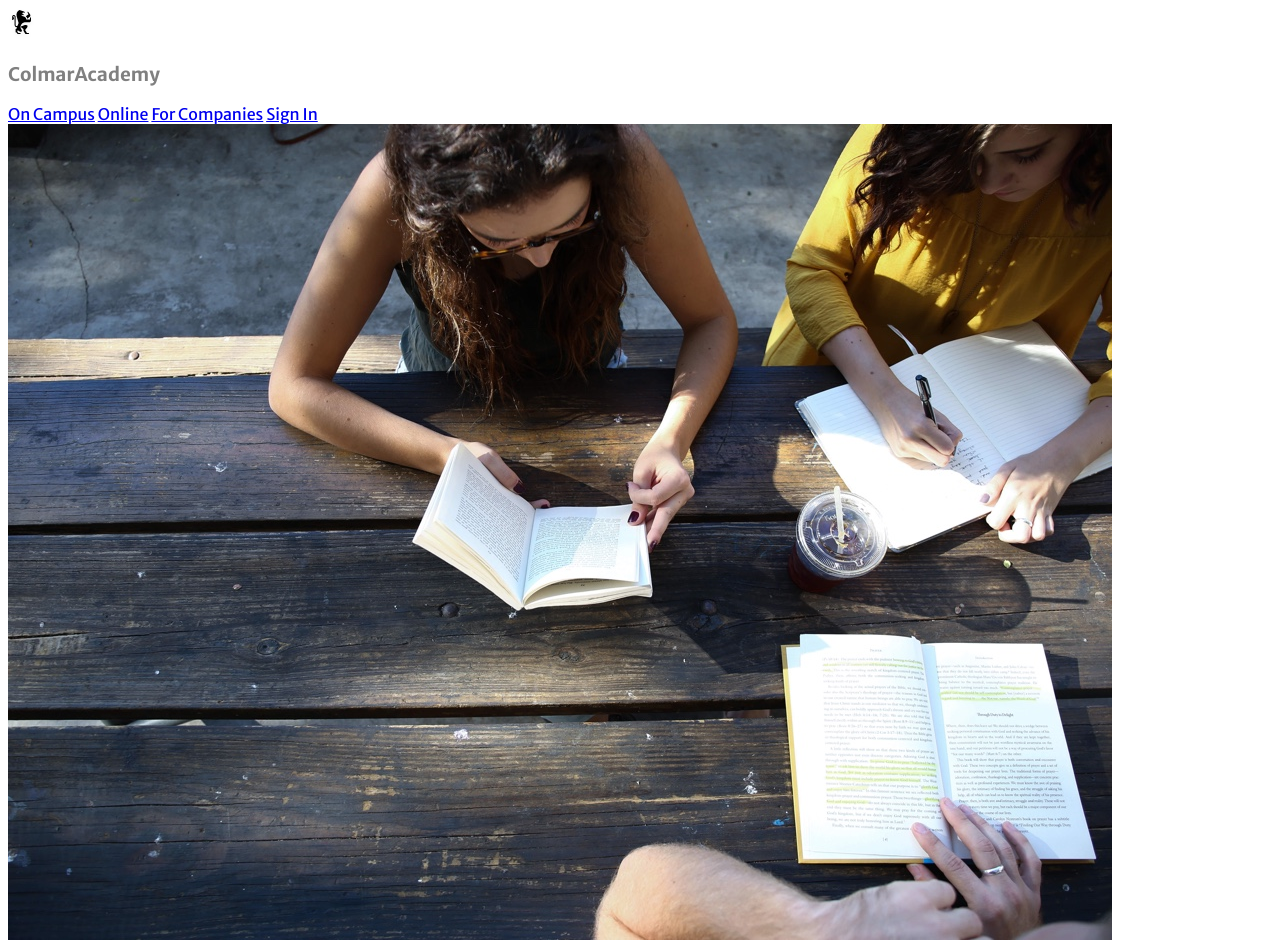
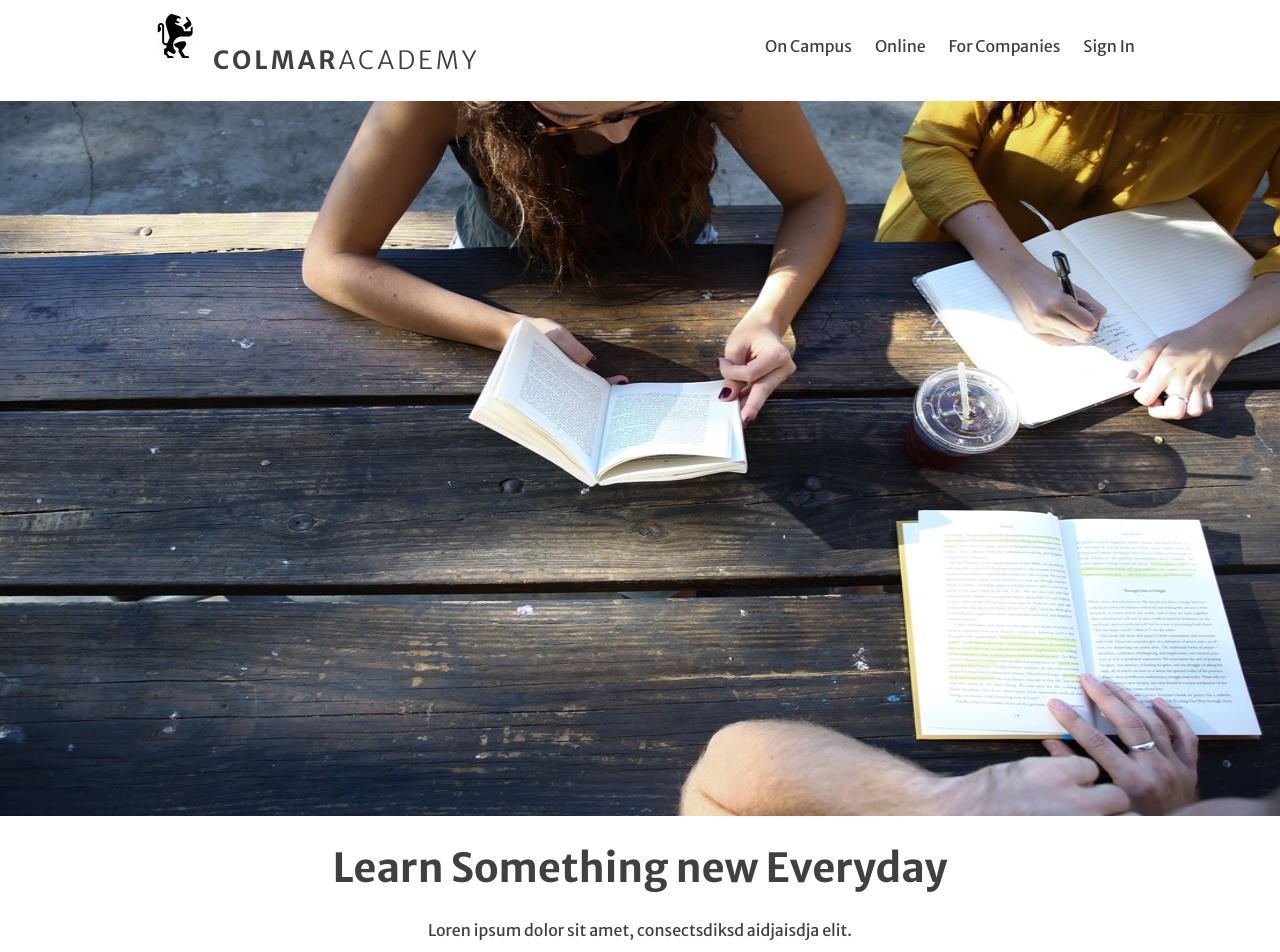
Before and after one commit to Artex-dev/Capstone, a plain HTML site: page index.html in a window 1280 px wide. Shown: the top 952 px of the page. Drawn offline with Linux system fonts and the light colour scheme.

Commit message:
CSS Update 1.2

```diff
--- a/index.html
+++ b/index.html
@@ -21,8 +21,8 @@
         <header class="container" id="header-container">
 
             <div class="container" id="logo">
-                <img src="resources/images/ic-logo.svg" alt="edu logo">
-                <h3><strong>Colmar</strong>Academy</h3>
+                <img src="resources/images/ic-logo.svg" alt="edu logo" id="edu-icon">
+                <h3><strong>COLMAR</strong>ACADEMY</h3>
             </div>
 
             <div class="container" id="navbar">
--- a/resources/css/styles.css
+++ b/resources/css/styles.css
@@ -5,77 +5,122 @@ html {
     font-family: 'Merriweather Sans', sans-serif;
     font-weight: normal;
     background-color: white;
-    color: grey;
+    color: #404040;
+    text-align: center;
+    overflow-x: hidden;
+    width: 100%;
+    height: auto;
 }
 
 body {
+    padding: 0;
+    margin: 0;
 
 }
 
 h1 {
-
+    font-size: 40px;
+    font-weight: bold;
 }
 
 h2 {
-
+    font-size: 35px;
+    font-weight: bold;
 }
 
 h3 {
-
+    font-size: 25px;
+    font-weight: bold;
 }
 
 h4 {
-
+    font-size: 18px;
+    font-weight: normal;
 }
 
 h5 {
-
+    font-size: 16px;
+    font-weight: lighter;
 }
 
 h6 {
-
+    font-size: 14px;
+    font-weight: lighter;
 }
 
 p {
-
+    font-size: 16px;
+    font-weight: normal;
 }
 
 a {
-
+    text-decoration: none;
+    font-weight: bold;
+    color: royalblue;
 }
 
 button {
-
+    text-decoration: none;
+    font-weight: bold;
+    border-style: none;
+    background-color: #404040;
+    color: white;
+    padding: 10px 80px;
 }
 
 .container {
-
+    display: flex;
+    flex-flow: column wrap;
+    flex: 1 1 auto;
+    width: 100%;
+    height: auto;
 }
 
 /* Header Styles */
 
 header {
-
+    display: flex;
+    position: fixed;
+    background-color: white;
+    width: 100%;
+    margin: -10px 0;
+    border: none;
 }
 
 #header-container {
-
+    display: flex;
+    flex-flow: row nowrap;
+    justify-content: space-between;
+    align-items: center;
+    align-content: center;
+    width: 100%;
 }
 
 #logo {
+    display: block
+}
 
+#edu-icon {
+    width: 50px;
+    padding: 20px 10px 0 10px;
 }
 
 header h3 {
-
+    font-size: 25px;
+    font-weight: lighter;
+    letter-spacing: 3px;
+    display: inline-flex;
 }
 
 #navbar {
-
+    display: block;
+    padding: 0 20px;
 }
 
 #navbar a {
-
+    padding: 0 10px;
+    color: #404040;
+    font-weight: normal;
 }
 
 /* Main Styles */
```
